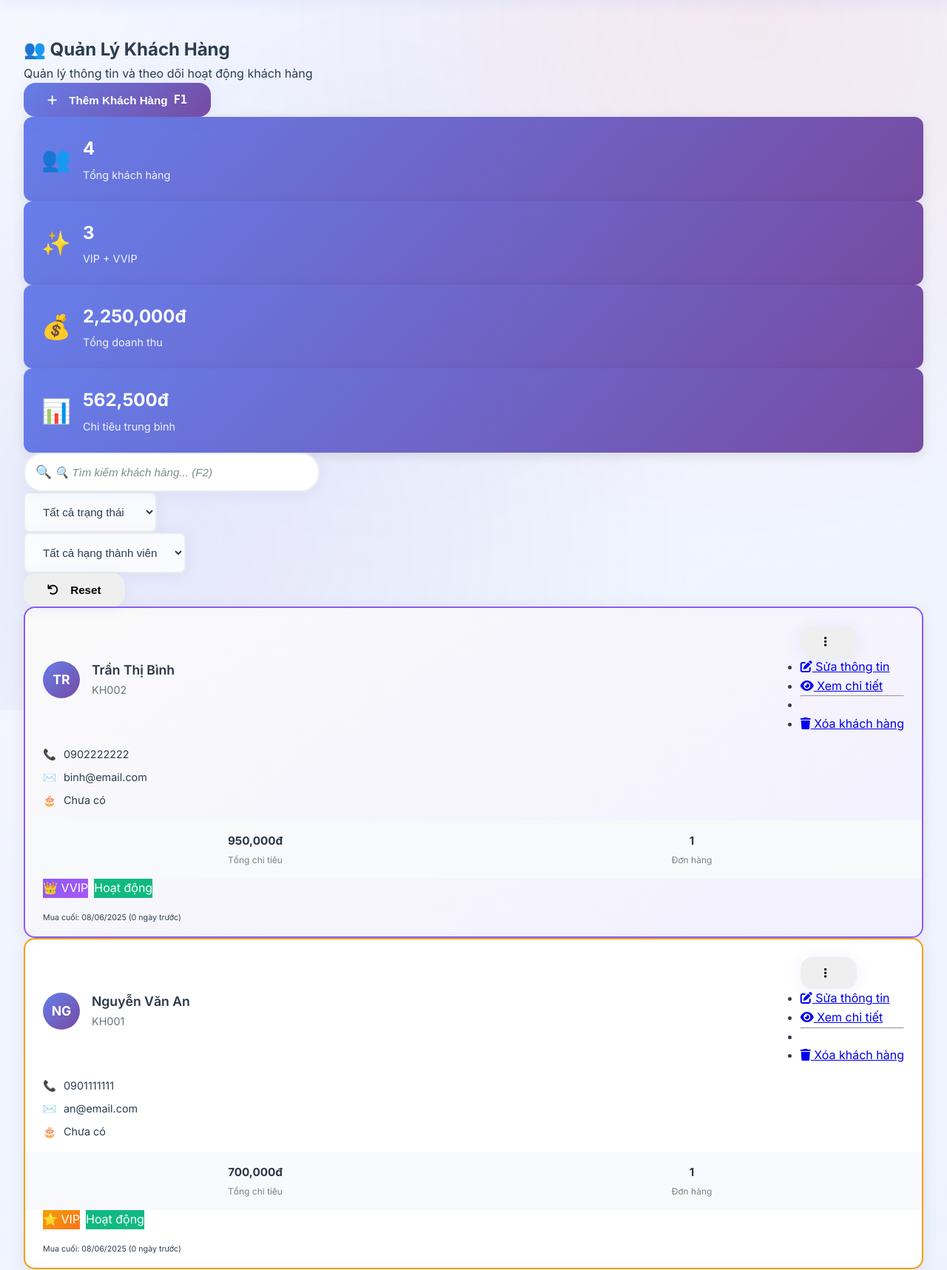
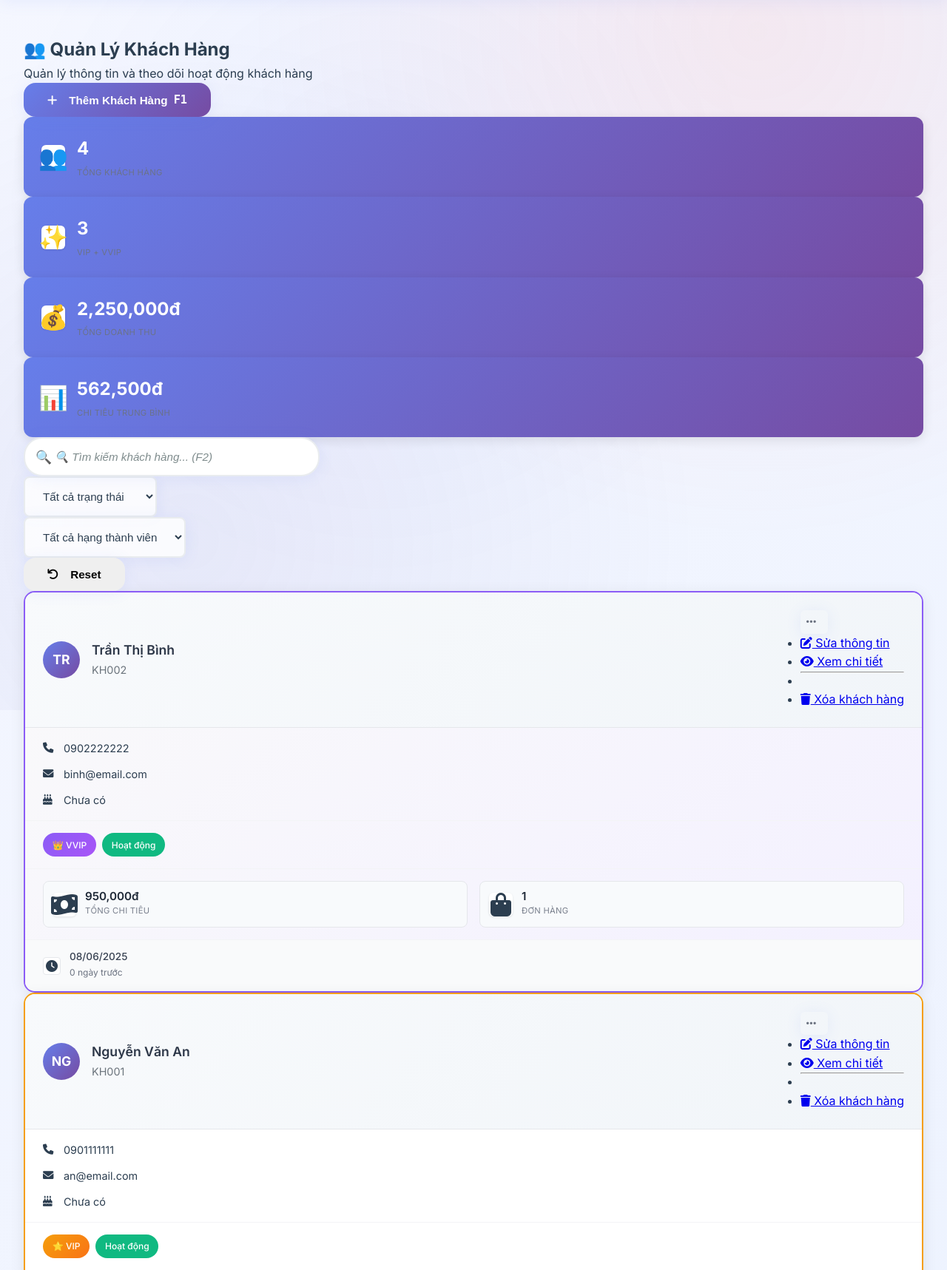
Before and after one commit to DoCaoThang568/trendy_station, a PHP site: the page made by pages/customers.php in a window 1280 px wide. Shown: the part 187-1904 px from the top of the page at 74% size. Run offline with PHP 8.4, Linux system fonts and the light colour scheme; data comes from the database, SQL or seed files in the repository; tables that the repository leaves empty or names only in its code hold one stand-in row (values such as "Sample post"); the template is opened without the code that fills it: most values are stand-ins (such as "Sample title", 1, 10 or a date in 2020).

Commit message:
Enhance customer card layout: improve header styling, adjust contact information display, and refine statistics presentation for better user experience.

```diff
--- a/pages/customers.php
+++ b/pages/customers.php
@@ -292,9 +292,32 @@ $stats = $stats_stmt->fetch(PDO::FETCH_ASSOC);
 
 .customer-header {
     display: flex;
+    justify-content: space-between;
     align-items: center;
-    padding: 1.5rem 1.5rem 1rem;
+    padding: 1.5rem;
+    background: linear-gradient(135deg, #f8fafc 0%, #f1f5f9 100%);
+    border-bottom: 1px solid #e5e7eb;
+}
+
+.header-left {
+    display: flex;
+    align-items: center;
     gap: 1rem;
+    flex: 1;
+}
+
+.header-right .btn {
+    border: none;
+    background: transparent;
+    color: #6b7280;
+    padding: 0.5rem;
+    border-radius: 6px;
+    transition: all 0.2s ease;
+}
+
+.header-right .btn:hover {
+    background: #f3f4f6;
+    color: #374151;
 }
 
 .customer-avatar {
@@ -326,52 +349,90 @@ $stats = $stats_stmt->fetch(PDO::FETCH_ASSOC);
     font-size: 0.9rem;
 }
 
-.customer-info {
-    padding: 0 1.5rem;
+.customer-contact {
+    padding: 1rem 1.5rem;
+    border-bottom: 1px solid #f3f4f6;
 }
 
-.info-row {
+.contact-item {
     display: flex;
     align-items: center;
-    gap: 0.5rem;
-    margin-bottom: 0.5rem;
+    gap: 0.75rem;
+    margin-bottom: 0.75rem;
     font-size: 0.9rem;
 }
 
-.info-icon {
-    width: 20px;
+.contact-item:last-child {
+    margin-bottom: 0;
+}
+
+.contact-item i {
+    width: 16px;
+    font-size: 0.9rem;
 }
 
 .customer-stats {
+    padding: 1rem 1.5rem;
     display: flex;
-    padding: 1rem 1.5rem;
     gap: 1rem;
-    background: #f8f9fa;
-    margin: 1rem 0 0;
+    border-bottom: 1px solid #f3f4f6;
 }
 
 .stat-item {
+    display: flex;
+    align-items: center;
+    gap: 0.75rem;
     flex: 1;
-    text-align: center;
+    padding: 0.75rem;
+    background: #f8fafc;
+    border-radius: 8px;
+    border: 1px solid #e5e7eb;
 }
 
-.stat-item .stat-value {
-    font-weight: bold;
-    color: #2d3748;
-    font-size: 0.95rem;
+.stat-icon {
+    width: 32px;
+    height: 32px;
+    background: white;
+    border-radius: 6px;
+    display: flex;
+    align-items: center;
+    justify-content: center;
+    box-shadow: 0 1px 3px rgba(0,0,0,0.1);
+    flex-shrink: 0;
 }
 
-.stat-item .stat-label {
-    font-size: 0.75rem;
-    color: #6c757d;
+.stat-content {
+    flex: 1;
+}
+
+.stat-value {
+    font-weight: 600;
+    color: #1f2937;
+    font-size: 0.95rem;
+    line-height: 1;
+}
+
+.stat-label {
+    font-size: 0.7rem;
+    color: #6b7280;
     margin-top: 0.25rem;
+    text-transform: uppercase;
+    letter-spacing: 0.025em;
 }
 
 .customer-badges {
-    padding: 0 1.5rem 1rem;
+    padding: 1rem 1.5rem;
     display: flex;
     gap: 0.5rem;
     flex-wrap: wrap;
+    border-bottom: 1px solid #f3f4f6;
+}
+
+.badge {
+    font-size: 0.75rem;
+    font-weight: 500;
+    padding: 0.4rem 0.8rem;
+    border-radius: 20px;
 }
 
 .membership-badge.membership-vvip {
@@ -405,8 +466,40 @@ $stats = $stats_stmt->fetch(PDO::FETCH_ASSOC);
 }
 
 .last-order {
-    padding: 0 1.5rem 1rem;
-    font-size: 0.8rem;
+    padding: 1rem 1.5rem;
+    display: flex;
+    align-items: center;
+    gap: 0.75rem;
+    background: #f9fafb;
+}
+
+.last-order-icon {
+    width: 24px;
+    height: 24px;
+    background: white;
+    border-radius: 4px;
+    display: flex;
+    align-items: center;
+    justify-content: center;
+    border: 1px solid #e5e7eb;
+    flex-shrink: 0;
+}
+
+.last-order-content {
+    flex: 1;
+}
+
+.last-order-date {
+    font-size: 0.85rem;
+    color: #374151;
+    font-weight: 500;
+    line-height: 1;
+}
+
+.last-order-days {
+    font-size: 0.75rem;
+    color: #6b7280;
+    margin-top: 0.25rem;
 }
 
 .pagination-nav {
@@ -560,10 +653,10 @@ $stats = $stats_stmt->fetch(PDO::FETCH_ASSOC);
         <?php else: ?>
             <div class="row">
                 <?php foreach ($customers as $customer): ?>
-                    <div class="col-md-6 col-lg-4 mb-4">
-                        <div class="customer-card" data-membership="<?php echo $customer['membership_level']; ?>">
-                            <!-- Header card với màu sắc theo hạng -->
+                    <div class="col-md-6 col-lg-4 mb-4">                        <div class="customer-card" data-membership="<?php echo $customer['membership_level']; ?>">
+                            <!-- Header với avatar và thông tin cơ bản -->
                             <div class="customer-header">
+                                <div class="header-left">
                                     <div class="customer-avatar">
                                         <?php echo strtoupper(substr($customer['name'], 0, 2)); ?>
                                     </div>
@@ -571,11 +664,13 @@ $stats = $stats_stmt->fetch(PDO::FETCH_ASSOC);
                                         <h5 class="customer-name"><?php echo htmlspecialchars($customer['name']); ?></h5>
                                         <span class="customer-code"><?php echo $customer['customer_code']; ?></span>
                                     </div>
+                                </div>
+                                <div class="header-right">
                                     <div class="dropdown">
-                                    <button class="btn btn-sm" data-bs-toggle="dropdown">
-                                        <i class="fas fa-ellipsis-v"></i>
+                                        <button class="btn btn-sm dropdown-toggle" data-bs-toggle="dropdown">
+                                            <i class="fas fa-ellipsis-h"></i>
                                         </button>
-                                    <ul class="dropdown-menu">
+                                        <ul class="dropdown-menu dropdown-menu-end">
                                             <li><a class="dropdown-item" href="#" onclick="editCustomer(<?php echo $customer['id']; ?>)">
                                                 <i class="fas fa-edit"></i> Sửa thông tin</a></li>
                                             <li><a class="dropdown-item" href="#" onclick="viewCustomerDetail(<?php echo $customer['id']; ?>)">
@@ -586,40 +681,27 @@ $stats = $stats_stmt->fetch(PDO::FETCH_ASSOC);
                                         </ul>
                                     </div>
                                 </div>
+                            </div>
 
-                            <!-- Thông tin khách hàng -->
-                            <div class="customer-info">
-                                <div class="info-row">
-                                    <span class="info-icon">📞</span>
-                                    <span class="info-text"><?php echo $customer['phone']; ?></span>
+                            <!-- Thông tin liên lạc -->
+                            <div class="customer-contact">
+                                <div class="contact-item">
+                                    <i class="fas fa-phone text-primary"></i>
+                                    <span><?php echo $customer['phone']; ?></span>
                                 </div>
                                 <?php if ($customer['email']): ?>
-                                <div class="info-row">
-                                    <span class="info-icon">✉️</span>
-                                    <span class="info-text"><?php echo htmlspecialchars($customer['email']); ?></span>
+                                <div class="contact-item">
+                                    <i class="fas fa-envelope text-success"></i>
+                                    <span><?php echo htmlspecialchars($customer['email']); ?></span>
                                 </div>
                                 <?php endif; ?>
-                                <div class="info-row">
-                                    <span class="info-icon">🎂</span>
-                                    <span class="info-text">
-                                        <?php echo $customer['age'] ? $customer['age'] . ' tuổi' : 'Chưa có'; ?>
-                                    </span>
+                                <div class="contact-item">
+                                    <i class="fas fa-birthday-cake text-warning"></i>
+                                    <span><?php echo $customer['age'] ? $customer['age'] . ' tuổi' : 'Chưa có'; ?></span>
                                 </div>
                             </div>
 
-                            <!-- Thống kê mua hàng -->
-                            <div class="customer-stats">
-                                <div class="stat-item">
-                                    <div class="stat-value"><?php echo number_format($customer['total_spent']); ?>đ</div>
-                                    <div class="stat-label">Tổng chi tiêu</div>
-                                </div>
-                                <div class="stat-item">
-                                    <div class="stat-value"><?php echo $customer['total_orders']; ?></div>
-                                    <div class="stat-label">Đơn hàng</div>
-                                </div>
-                            </div>
-
-                            <!-- Badges -->
+                            <!-- Badges hạng thành viên và trạng thái -->
                             <div class="customer-badges">
                                 <span class="badge membership-badge membership-<?php echo strtolower($customer['membership_level']); ?>">
                                     <?php
@@ -635,13 +717,42 @@ $stats = $stats_stmt->fetch(PDO::FETCH_ASSOC);
                                 <?php endif; ?>
                             </div>
 
+                            <!-- Thống kê mua hàng -->
+                            <div class="customer-stats">
+                                <div class="stat-item">
+                                    <div class="stat-icon">
+                                        <i class="fas fa-money-bill-wave text-success"></i>
+                                    </div>
+                                    <div class="stat-content">
+                                        <div class="stat-value"><?php echo number_format($customer['total_spent']); ?>đ</div>
+                                        <div class="stat-label">Tổng chi tiêu</div>
+                                    </div>
+                                </div>
+                                <div class="stat-item">
+                                    <div class="stat-icon">
+                                        <i class="fas fa-shopping-bag text-info"></i>
+                                    </div>
+                                    <div class="stat-content">
+                                        <div class="stat-value"><?php echo $customer['total_orders']; ?></div>
+                                        <div class="stat-label">Đơn hàng</div>
+                                    </div>
+                                </div>
+                            </div>
+
                             <!-- Lần mua cuối -->
                             <?php if ($customer['last_order_date']): ?>
                             <div class="last-order">
-                                <small class="text-muted">
-                                    Mua cuối: <?php echo date('d/m/Y', strtotime($customer['last_order_date'])); ?>
-                                    (<?php echo $customer['days_since_last_order']; ?> ngày trước)
-                                </small>
+                                <div class="last-order-icon">
+                                    <i class="fas fa-clock text-muted"></i>
+                                </div>
+                                <div class="last-order-content">
+                                    <div class="last-order-date">
+                                        <?php echo date('d/m/Y', strtotime($customer['last_order_date'])); ?>
+                                    </div>
+                                    <div class="last-order-days">
+                                        <?php echo $customer['days_since_last_order']; ?> ngày trước
+                                    </div>
+                                </div>
                             </div>
                             <?php endif; ?>
                         </div>
```
Lines whose indentation alone changed are shown as unchanged.
